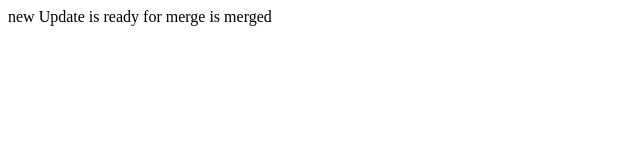
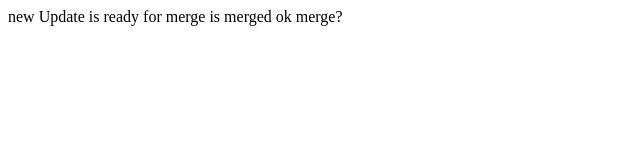
Before and after one commit to sathish-mk/FirstGitProject, a plain HTML site: page new.html in a window 1280 px wide. Shown: the full height of the page, 0-640 px from the left. Drawn offline with Linux system fonts and the light colour scheme.

Commit message:
bob again changed

```diff
--- a/new.html
+++ b/new.html
@@ -5,6 +5,10 @@
 <body>
    new Update is ready
 for merge
+
 is merged
+
+ok merge?
+
 </body>
 </html>
```
